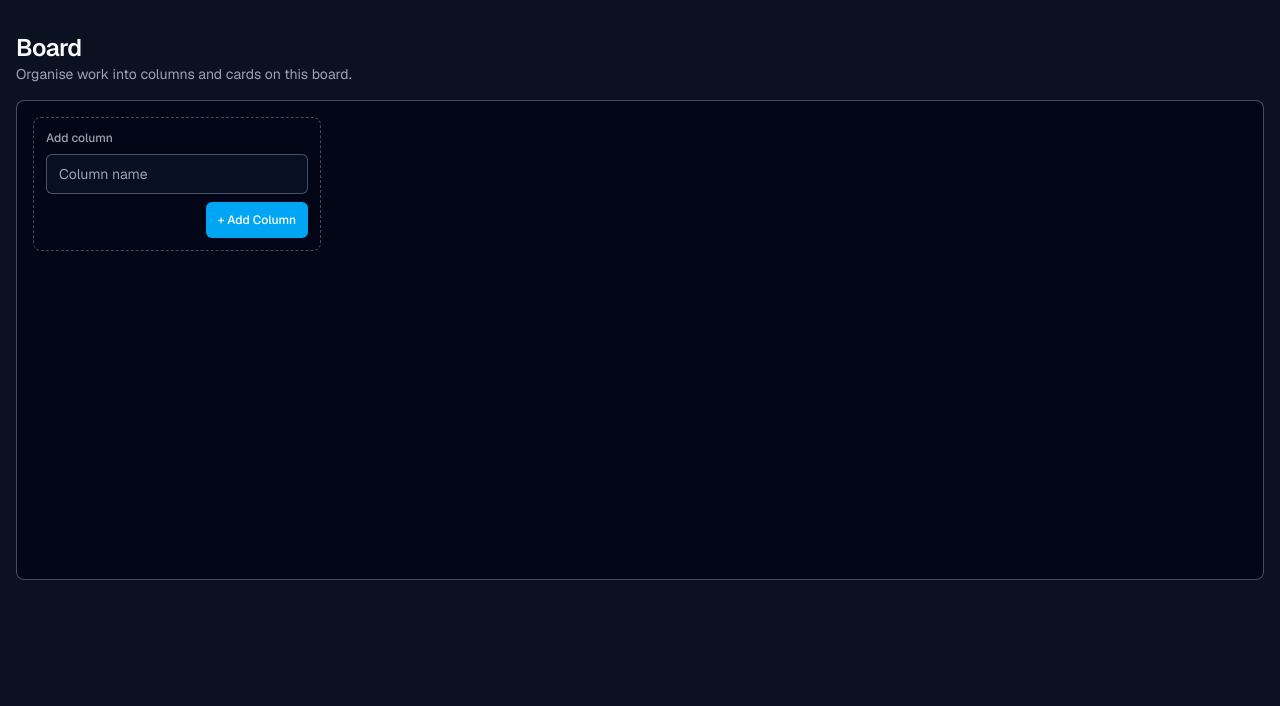
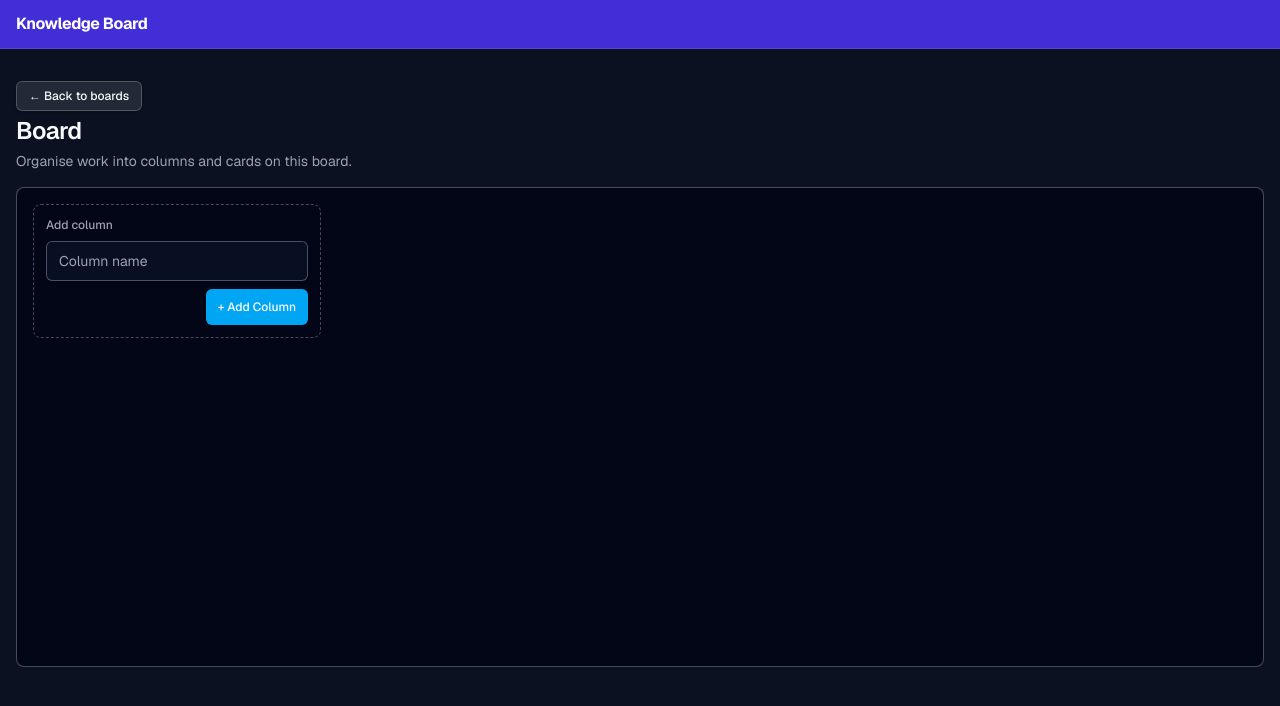
Before and after one commit to tosin2life/Talenvo-task-1, a Next.js app: page /board/1 in a window 1280 px wide. Shown: the top 706 px of the page. Built offline with nearby package versions, Linux system fonts and the light colour scheme.

Commit message:
feat: created back button to the home page and removed external libraries

```diff
--- a/src/app/layout.tsx
+++ b/src/app/layout.tsx
@@ -1,4 +1,5 @@
 import type { Metadata } from "next";
+import Link from "next/link";
 import { Geist, Geist_Mono } from "next/font/google";
 import "./globals.css";
 import { StoreHydration } from "@/components/StoreHydration";
@@ -29,6 +30,14 @@
       <body
         className={`${geistSans.variable} ${geistMono.variable} antialiased bg-background text-foreground`}
       >
+        <nav className="flex items-center gap-3 border-b border-white/10 bg-indigo-700 px-4 py-3">
+          <Link
+            href="/"
+            className="text-base font-bold tracking-tight text-white hover:text-blue-200 transition-colors"
+          >
+            Knowledge Board
+          </Link>
+        </nav>
         <StoreHydration>{children}</StoreHydration>
       </body>
     </html>
--- a/src/components/board/BoardView.tsx
+++ b/src/components/board/BoardView.tsx
@@ -1,6 +1,7 @@
 "use client";
 
 import { useEffect, useState, useCallback } from "react";
+import Link from "next/link";
 import { ColumnList } from "@/components/column/ColumnList";
 import { useUIStore } from "@/store/uiStore";
 import { useBoard } from "@/hooks/useBoard";
@@ -60,7 +61,13 @@
     <main className="min-h-screen bg-background text-foreground">
       <div className="mx-auto flex max-w-7xl flex-col gap-4 px-4 py-8">
         <header className="flex flex-col gap-2 md:flex-row md:items-center md:justify-between">
-          <div>
+          <div className="space-y-1">
+            <Link
+              href="/"
+              className="inline-flex items-center gap-1.5 rounded-md border border-white/20 bg-white/10 px-3 py-1.5 text-xs font-medium text-foreground shadow-sm transition-colors hover:bg-white/20"
+            >
+              &larr; Back to boards
+            </Link>
             <h1 className="text-2xl font-semibold tracking-tight">
               {board?.title ?? "Board"}
             </h1>
--- a/src/components/column/Column.tsx
+++ b/src/components/column/Column.tsx
@@ -48,9 +48,10 @@
       setCardError("Card title is required");
       return;
     }
-    createCard(column.id, trimmed);
+    const newCard = createCard(column.id, trimmed);
     setNewCardTitle("");
     setCardError(null);
+    onOpenCardDetail?.(newCard.id);
   }
 
   function handleKeyDownTitle(event: React.KeyboardEvent<HTMLInputElement>) {
--- a/src/components/ui/Badge.tsx
+++ b/src/components/ui/Badge.tsx
@@ -1,5 +1,4 @@
 import * as React from "react";
-import { clsx } from "clsx";
 
 export interface BadgeProps
   extends React.HTMLAttributes<HTMLSpanElement> {}
@@ -7,10 +6,7 @@
 export function Badge({ className, ...props }: BadgeProps) {
   return (
     <span
-      className={clsx(
-        "inline-flex items-center rounded-full bg-slate-800 px-2 py-0.5 text-xs font-medium text-slate-100",
-        className,
-      )}
+      className={`inline-flex items-center rounded-full bg-slate-800 px-2 py-0.5 text-xs font-medium text-slate-100${className ? ` ${className}` : ""}`}
       {...props}
     />
   );
--- a/src/components/ui/Button.tsx
+++ b/src/components/ui/Button.tsx
@@ -1,5 +1,4 @@
 import * as React from "react";
-import { clsx } from "clsx";
 
 type Variant = "primary" | "secondary" | "ghost" | "destructive";
 type Size = "sm" | "md";
@@ -35,12 +34,7 @@
       <button
         ref={ref}
         type={type}
-        className={clsx(
-          "inline-flex items-center justify-center gap-2 rounded-md font-medium transition-colors focus-visible:outline-none focus-visible:ring-2 focus-visible:ring-offset-2 focus-visible:ring-offset-background disabled:cursor-not-allowed",
-          variantClasses[variant],
-          sizeClasses[size],
-          className,
-        )}
+        className={`inline-flex items-center justify-center gap-2 rounded-md font-medium transition-colors focus-visible:outline-none focus-visible:ring-2 focus-visible:ring-offset-2 focus-visible:ring-offset-background disabled:cursor-not-allowed ${variantClasses[variant]} ${sizeClasses[size]}${className ? ` ${className}` : ""}`}
         {...props}
       />
     );
--- a/src/components/ui/Input.tsx
+++ b/src/components/ui/Input.tsx
@@ -1,5 +1,4 @@
 import * as React from "react";
-import { clsx } from "clsx";
 
 export type InputProps = React.InputHTMLAttributes<HTMLInputElement>;
 
@@ -9,10 +8,7 @@
       <input
         ref={ref}
         type={type}
-        className={clsx(
-          "h-10 w-full rounded-md border border-border bg-slate-900/60 px-3 text-sm text-foreground shadow-sm outline-none placeholder:text-muted-foreground focus-visible:border-sky-500 focus-visible:ring-2 focus-visible:ring-sky-500 focus-visible:ring-offset-2 focus-visible:ring-offset-background disabled:cursor-not-allowed disabled:opacity-60",
-          className,
-        )}
+        className={`h-10 w-full rounded-md border border-border bg-slate-900/60 px-3 text-sm text-foreground shadow-sm outline-none placeholder:text-muted-foreground focus-visible:border-sky-500 focus-visible:ring-2 focus-visible:ring-sky-500 focus-visible:ring-offset-2 focus-visible:ring-offset-background disabled:cursor-not-allowed disabled:opacity-60${className ? ` ${className}` : ""}`}
         {...props}
       />
     );
--- a/src/components/ui/Modal.tsx
+++ b/src/components/ui/Modal.tsx
@@ -1,5 +1,4 @@
 import * as React from "react";
-import { clsx } from "clsx";
 
 const FOCUSABLE =
   'button:not([disabled]), [href], input:not([disabled]), select:not([disabled]), textarea:not([disabled]), [tabindex]:not([tabindex="-1"])';
@@ -93,10 +92,7 @@
     >
       <div
         ref={contentRef}
-        className={clsx(
-          "max-h-[80vh] w-full max-w-xl overflow-y-auto rounded-lg border border-border bg-card p-6 shadow-xl",
-          className,
-        )}
+        className={`max-h-[80vh] w-full max-w-xl overflow-y-auto rounded-lg border border-border bg-card p-6 shadow-xl${className ? ` ${className}` : ""}`}
         onClick={(e) => e.stopPropagation()}
       >
         {children}
--- a/src/lib/date.ts
+++ b/src/lib/date.ts
@@ -1,4 +1,8 @@
-import { format, isBefore, isWithinInterval, addHours } from "date-fns";
+const dateFormatter = new Intl.DateTimeFormat("en-US", {
+  month: "short",
+  day: "numeric",
+  year: "numeric",
+});
 
 export function formatDisplayDate(isoDate: string): string {
   const date = new Date(isoDate);
@@ -6,30 +10,30 @@
     return "";
   }
 
-  return format(date, "MMM d, yyyy");
+  return dateFormatter.format(date);
 }
 
 export type DueStatus = "overdue" | "due-soon" | "normal";
+
+const MS_IN_48_HOURS = 48 * 60 * 60 * 1000;
 
 export function getDueStatus(isoDate: string | null): DueStatus {
   if (!isoDate) {
     return "normal";
   }
 
-  const now = new Date();
-  const due = new Date(isoDate);
+  const now = Date.now();
+  const due = new Date(isoDate).getTime();
 
-  if (Number.isNaN(due.getTime())) {
+  if (Number.isNaN(due)) {
     return "normal";
   }
 
-  if (isBefore(due, now)) {
+  if (due < now) {
     return "overdue";
   }
 
-  const in48Hours = addHours(now, 48);
-
-  if (isWithinInterval(due, { start: now, end: in48Hours })) {
+  if (due <= now + MS_IN_48_HOURS) {
     return "due-soon";
   }
 
--- a/src/store/boardStore.ts
+++ b/src/store/boardStore.ts
@@ -1,6 +1,5 @@
 import { create } from "zustand";
 import { persist } from "zustand/middleware";
-import { nanoid } from "nanoid";
 import type { Board } from "@/types";
 
 type BoardState = {
@@ -42,7 +41,7 @@
         }),
       createBoard: ({ title, description }) => {
         const board: Board = {
-          id: nanoid(),
+          id: crypto.randomUUID(),
           title,
           description,
           createdAt: new Date().toISOString(),
--- a/src/store/cardStore.ts
+++ b/src/store/cardStore.ts
@@ -1,6 +1,5 @@
 import { create } from "zustand";
 import { persist } from "zustand/middleware";
-import { nanoid } from "nanoid";
 import type { Card } from "@/types";
 
 type CardState = {
@@ -46,7 +45,7 @@
     }),
   createCard: (columnId, title) => {
     const card: Card = {
-      id: nanoid(),
+      id: crypto.randomUUID(),
       columnId,
       title,
       description: "",
--- a/src/store/columnStore.ts
+++ b/src/store/columnStore.ts
@@ -1,6 +1,5 @@
 import { create } from "zustand";
 import { persist } from "zustand/middleware";
-import { nanoid } from "nanoid";
 import type { Column } from "@/types";
 
 type ColumnState = {
@@ -46,7 +45,7 @@
     }),
   createColumn: (boardId, title) => {
     const column: Column = {
-      id: nanoid(),
+      id: crypto.randomUUID(),
       boardId,
       title,
       order: Date.now(),
```
